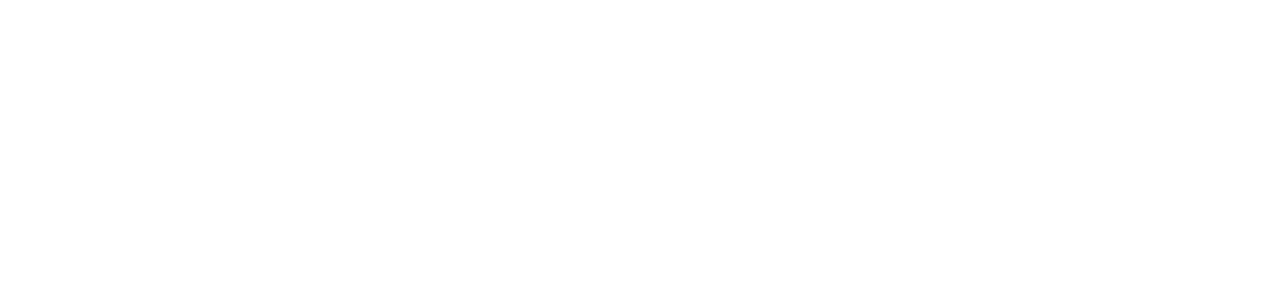
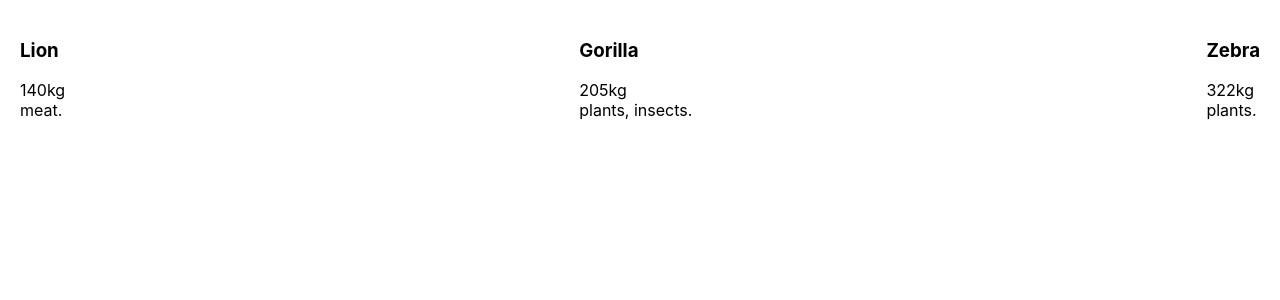
Before and after one commit to angelahe/wrapperreact, a React (Create React App) app: page / in a window 1280 px wide. Shown: the top 300 px of the page. Built offline with nearby package versions, Linux system fonts and the light colour scheme.

Commit message:
create card component and add flex styling

```diff
--- /dev/null
+++ b/src/components/AnimalCard/AnimalCard.js
@@ -0,0 +1,18 @@
+import React from 'react';
+import PropTypes from 'prop-types';
+
+export default function AnimalCard({ diet, name, size }) {
+  return(
+    <div>
+      <h3>{name}</h3>
+      <div>{size}kg</div>
+      <div>{diet.join(', ')}.</div>
+    </div>
+  )
+}
+
+AnimalCard.propTypes = {
+  diet: PropTypes.arrayOf(PropTypes.string).isRequired,
+  name: PropTypes.string.isRequired,
+  size: PropTypes.number.isRequired,
+}
--- a/src/components/App/App.css
+++ b/src/components/App/App.css
@@ -1,38 +1,6 @@
-.App {
-  text-align: center;
+.wrapper {
+  display: flex;
+  flex-wrap: wrap;
+  justify-content: space-between;
+  padding: 20px;
 }
-
-.App-logo {
-  height: 40vmin;
-  pointer-events: none;
-}
-
-@media (prefers-reduced-motion: no-preference) {
-  .App-logo {
-    animation: App-logo-spin infinite 20s linear;
-  }
-}
-
-.App-header {
-  background-color: #282c34;
-  min-height: 100vh;
-  display: flex;
-  flex-direction: column;
-  align-items: center;
-  justify-content: center;
-  font-size: calc(10px + 2vmin);
-  color: white;
-}
-
-.App-link {
-  color: #61dafb;
-}
-
-@keyframes App-logo-spin {
-  from {
-    transform: rotate(0deg);
-  }
-  to {
-    transform: rotate(360deg);
-  }
-}
--- a/src/components/App/App.js
+++ b/src/components/App/App.js
@@ -1,8 +1,21 @@
 import React from 'react';
 import './App.css';
+import animals from './data';
+import AnimalCard from '../AnimalCard/AnimalCard';
 
 function App() {
-  return <></>;
+  return (
+    <div className="wrapper">
+      {animals.map(animal =>
+        <AnimalCard
+          diet={animal.diet}
+          key={animal.name}
+          name={animal.name}
+          size={animal.size}
+        />
+      )}
+    </div>
+  );
 }
 
 export default App;
--- /dev/null
+++ b/src/components/App/data.js
@@ -0,0 +1,20 @@
+export default [
+  {
+    name: 'Lion',
+    scientificName: 'Panthero leo',
+    size: 140,
+    diet: ['meat']
+  },
+  {
+    name: 'Gorilla',
+    scientificName: 'Gorilla beringei',
+    size: 205,
+    diet: ['plants', 'insects']
+  },
+  {
+    name: 'Zebra',
+    scientificName: 'Equus quagga',
+    size: 322,
+    diet: ['plants'],
+  }
+]
```
Also changed, not shown: 1 other file (tests, documents, lock files or other folders).
